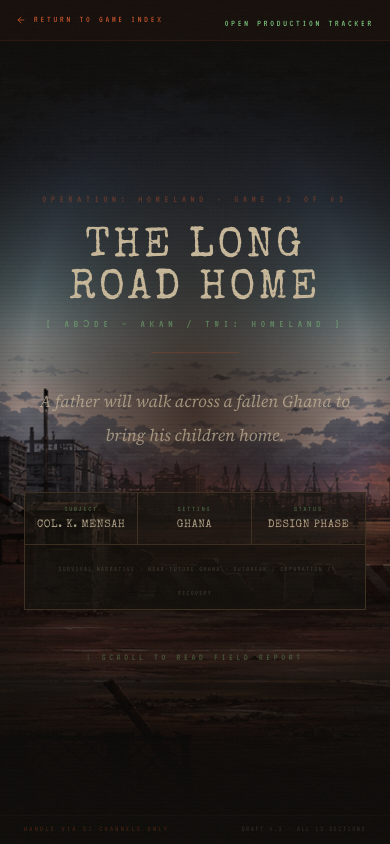
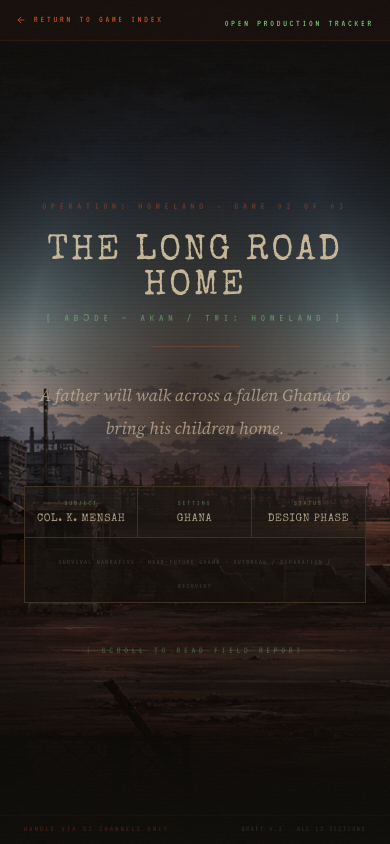
Before and after one commit to QuayeDNA/Dave-s-Component-Playground, a React (Vite) app: page /games/abode in a window 390 px wide. Shown: the top 844 px of the page. Built offline with nearby package versions, Linux system fonts and the light colour scheme.

Commit message:
fix(abode): centre hero title on narrow screens, reduce minimum clamp

```diff
--- a/src/components/games/AbodePage.tsx
+++ b/src/components/games/AbodePage.tsx
@@ -101,7 +101,7 @@ const AbodePage: React.FC = () => {
 
           <motion.h1 className="at"
             initial={{ opacity: 0, y: 10 }} animate={{ opacity: 1, y: 0 }} transition={{ duration: 0.65, delay: 0.2 }}
-            style={{ fontSize: 'clamp(2.6rem, 9vw, 5.5rem)', color: PALE, letterSpacing: '0.08em', lineHeight: 1, marginBottom: '0.35rem' }}>
+            style={{ fontSize: 'clamp(2.2rem, 9vw, 5.5rem)', color: PALE, letterSpacing: '0.08em', lineHeight: 1, textAlign: 'center', marginBottom: '0.35rem' }}>
             <span className="astatic">
               <span className="astatic-t">{TITLE.name}</span>
               <span className="astatic-g" aria-hidden="true">{TITLE.name}</span>
```
